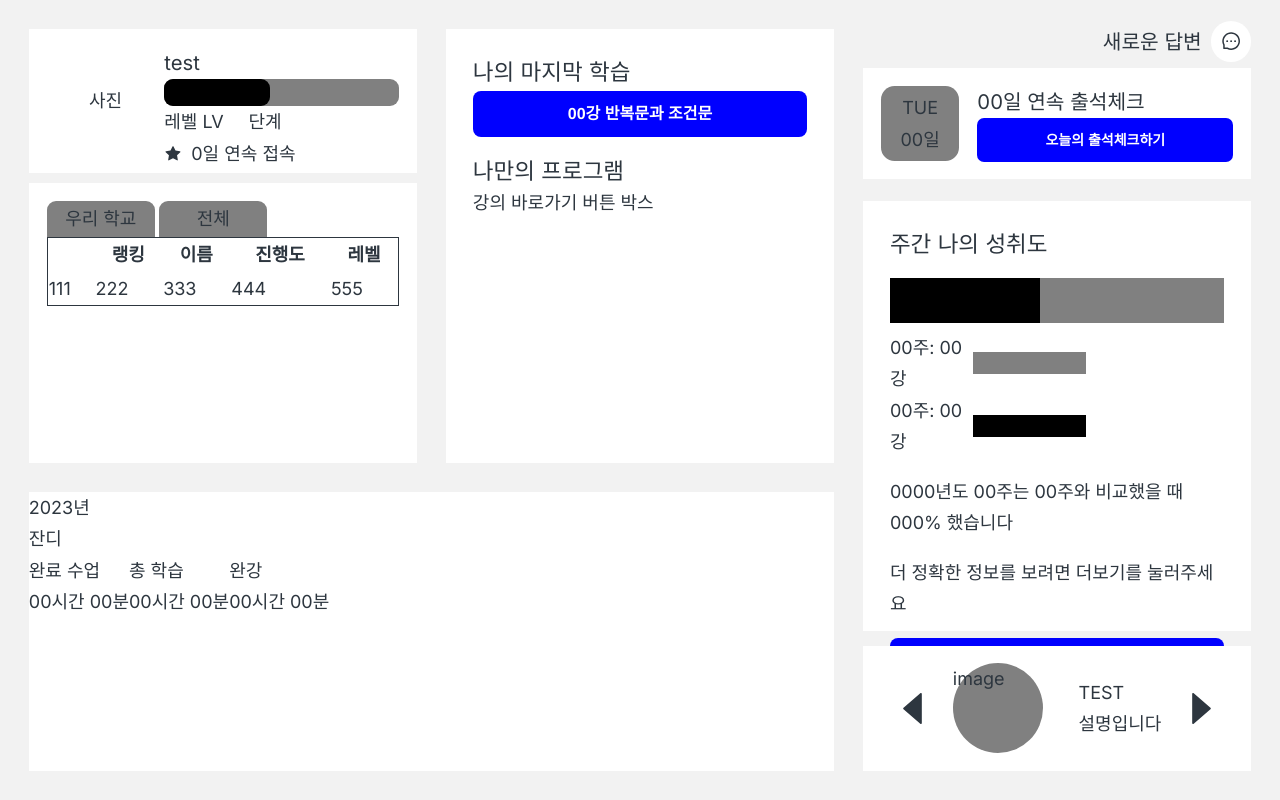
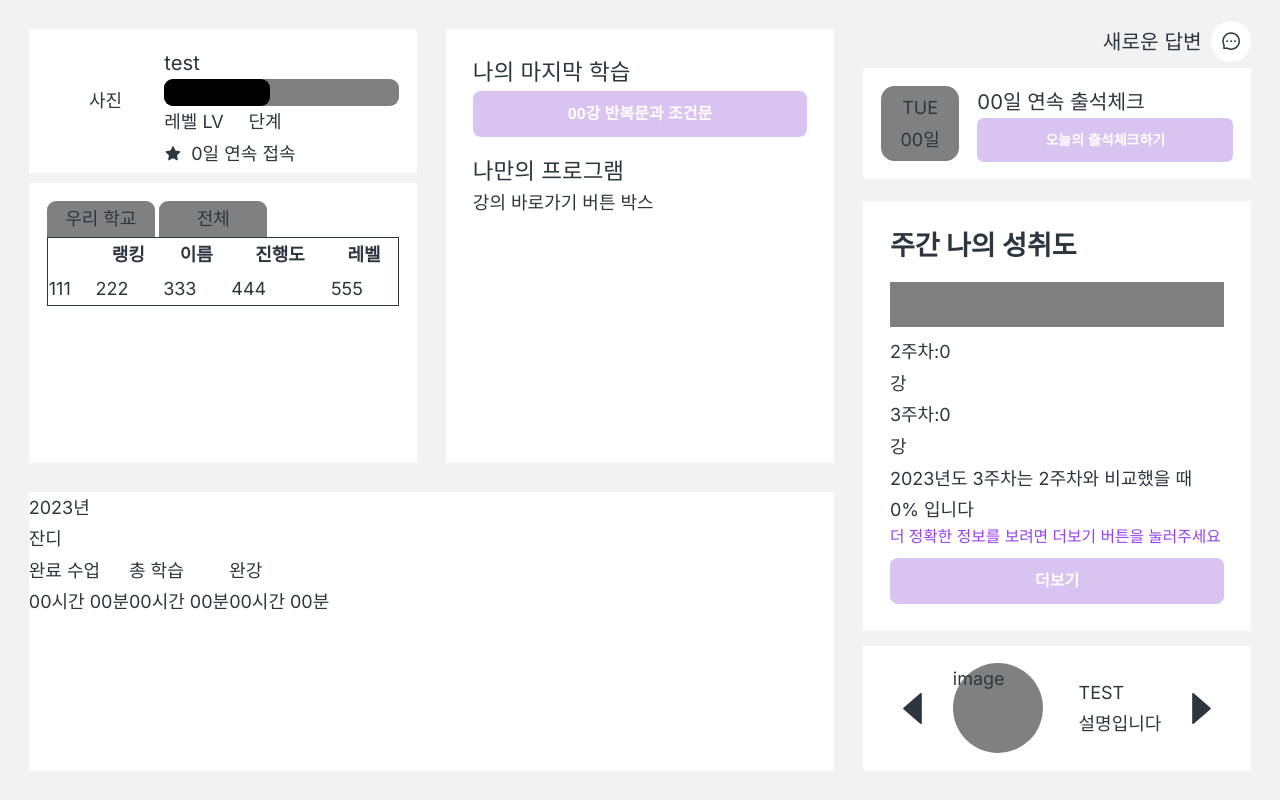
Before and after one commit to Geupjo-Hackathon/KoreanTiger-FE, a Next.js app: page /student in a window 1280 px wide. Built offline with nearby package versions, Linux system fonts and the light colour scheme; no server answers.

Commit message:
feature :: 성취도 연동

```diff
--- a/src/components/student/main/Progress.js
+++ b/src/components/student/main/Progress.js
@@ -1,51 +1,131 @@
-import React from "react";
+import React, { useEffect, useState } from "react";
+// Component
 import { Button } from "@/stories/Button";
+// Style
+import color from "@/tailwind-theme/color";
 
 const Progress = () => {
+  const [data, setData] = useState({
+    lastWeek: {
+      weekOfMonth: 2,
+      totalLearningTime: 0,
+      completeLectureCount: 0,
+    },
+    thisWeek: {
+      weekOfMonth: 3,
+      totalLearningTime: 0,
+      completeLectureCount: 0,
+    },
+    meta: {
+      date: "2023-09-23",
+      achievementRate: "0",
+    },
+  });
+  const [isHovered, setIsHovered] = useState(false);
+
+  const handleMouseEnter = () => {
+    setIsHovered(true);
+  };
+
+  const handleMouseLeave = () => {
+    setIsHovered(false);
+  };
+
+  const getProgress = async () => {
+    const response = await fetch(
+      `${process.env.BASE_URL}/studentLms/achievement`
+    );
+    const jsonData = await response.json();
+    setData(jsonData.data);
+    console.log(jsonData.data);
+  };
+
+  useEffect(() => {
+    getProgress();
+  }, []);
+
   return (
-    <div className="w-full h-full p-6" style={{ backgroundColor: "white" }}>
+    <div
+      className="w-full h-full p-6 flex flex-col justify-between"
+      style={{ backgroundColor: "white" }}
+    >
       <div>
-        <p className="text-xl mb-4">주간 나의 성취도</p>
+        <p className="text-2xl mb-4 font-bold">주간 나의 성취도</p>
         <div className="w-full h-10 mb-2" style={{ backgroundColor: "gray" }}>
           <div
             className="h-10"
-            style={{ width: "45%", backgroundColor: "black" }}
+            style={{
+              width: `${
+                data.thisWeek.completeLectureCount &&
+                data.lastWeek.completeLectureCount &&
+                (data.thisWeek.completeLectureCount /
+                  data.lastWeek.completeLectureCount) *
+                  100
+              }%`,
+              backgroundColor: "black",
+            }}
           ></div>
         </div>
       </div>
       <div>
-        <div className="mb-4">
+        <div>
           <div className="flex flex-row items-center justify-between">
-            <p>00주: 00강</p>
+            <p>
+              {data.lastWeek.weekOfMonth}주차:
+              {data.lastWeek.completeLectureCount}강
+            </p>
             <div className="w-4/5 h-5">
               <div
                 className="h-5"
-                style={{ width: "45%", backgroundColor: "gray" }}
+                style={{
+                  width: `${data.lastWeek.completeLectureCount * 5}%`,
+                  backgroundColor: "gray",
+                }}
               ></div>
             </div>
           </div>
           <div className="flex flex-row items-center justify-between">
-            <p>00주: 00강</p>
+            <p>
+              {data.thisWeek.weekOfMonth}주차:
+              {data.thisWeek.completeLectureCount}강
+            </p>
             <div className="w-4/5 h-5">
               <div
                 className="h-5"
-                style={{ width: "45%", backgroundColor: "black" }}
+                style={{
+                  width: `${data.lastWeek.completeLectureCount * 5}%`,
+                  backgroundColor: "black",
+                }}
               ></div>
             </div>
           </div>
         </div>
       </div>
-      <div className="mb-4">
-        <p>0000년도 00주는 00주와 비교했을 때</p>
-        <p>000% 했습니다</p>
+      <div>
+        <p>
+          {data.meta.date.split("-")[0]}년도 {data.thisWeek.weekOfMonth}주차는{" "}
+          {data.lastWeek.weekOfMonth}주차와 비교했을 때
+        </p>
+        <p>
+          {data.thisWeek.completeLectureCount &&
+            data.lastWeek.completeLectureCount &&
+            (data.thisWeek.completeLectureCount /
+              data.lastWeek.completeLectureCount) *
+              100}
+          % 입니다
+        </p>
       </div>
       <div className="w-full flex flex-col">
-        <p className="mb-4">더 정확한 정보를 보려면 더보기를 눌러주세요</p>
+        <p className="mb-2 text-sm" style={{ color: color.violet_9740F6 }}>
+          더 정확한 정보를 보려면 더보기 버튼을 눌러주세요
+        </p>
         <Button
           primary={true}
-          backgroundColor="blue"
+          backgroundColor={isHovered && color.violet_9740F6}
           size="large"
           label="더보기"
+          onMouseEnter={handleMouseEnter}
+          onMouseLeave={handleMouseLeave}
         />
       </div>
     </div>
```
